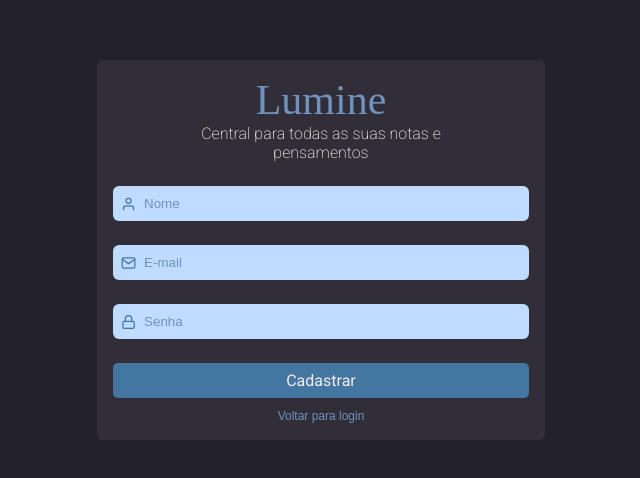
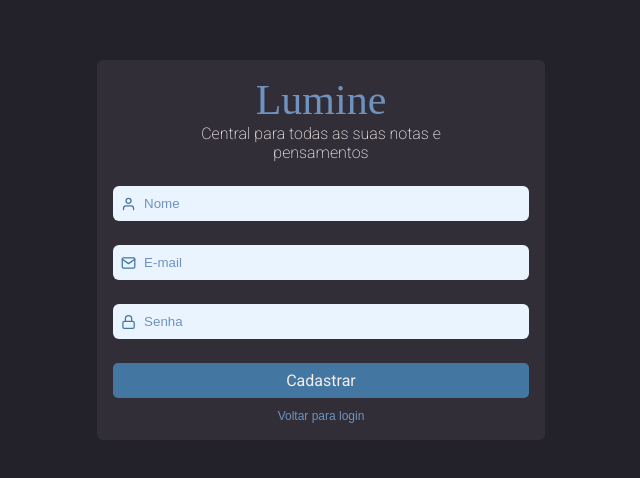
Before and after one commit to Possomato/lumine, a React (Vite) app: page /register in a window 1280 px wide. Shown: the part 150-628 px from the top of the page, without its empty margins (319-959 px from the left). Built offline with nearby package versions, Linux system fonts and the light colour scheme.

Commit message:
upt - colors

```diff
--- a/src/components/Input/index.jsx
+++ b/src/components/Input/index.jsx
@@ -1,8 +1,8 @@
 import { Container } from "./styles";
 
-export function Input({icon: Icon, white, ...rest}){
+export function Input({icon: Icon, ...rest}){
   return(
-    <Container $white={white}>
+    <Container >
       {Icon && <Icon/>}
       <input  {...rest}/>
     </Container>
--- a/src/components/Input/styles.js
+++ b/src/components/Input/styles.js
@@ -9,7 +9,6 @@ export const Container = styled.div`
   border-radius: 6px;
 
   background-color: ${({theme}) => theme.COLORS.BLUE_100};
-  background-color: ${({ $white, theme }) => $white ? theme.COLORS.WHITE : theme.COLORS.BLUE_200};
 
   > input{
     height: 35px;
@@ -21,7 +20,7 @@ export const Container = styled.div`
     border-radius: 6px;
 
     &::placeholder{
-      color: ${({ $white, theme }) => $white ? theme.COLORS.GRAY_300 : theme.COLORS.BLUE_300};
+      color: ${({ theme }) => theme.COLORS.BLUE_300};
     }
   }
 
--- a/src/components/TextArea/styles.js
+++ b/src/components/TextArea/styles.js
@@ -4,7 +4,7 @@ export const Container = styled.textarea`
 width: 100%;
 height: 250px;
 
-background-color: ${({theme}) => theme.COLORS.WHITE};
+background-color: ${({theme}) => theme.COLORS.BLUE_100};
 
 border: none;
 resize: none;
@@ -17,6 +17,6 @@ font-family: 'Roboto', sans-serif;
 margin-top: 8px;
 
 &::placeholder{
-      color: ${({theme}) => theme.COLORS.GRAY_300}
+      color: ${({theme}) => theme.COLORS.BLUE_300}
     }
 `
--- a/src/pages/New/index.jsx
+++ b/src/pages/New/index.jsx
@@ -51,6 +51,11 @@ export function New() {
   }
 
   async function handleNewNote() {
+    if(newTag || newLink){
+      alert('Há campos a serem adicionados!')
+      return
+    }
+
     await api.post('/notes', {
       title,
       description,
@@ -73,13 +78,11 @@ export function New() {
 
           <Input
             placeholder="Título"
-            white={true}
             value={title}
             onChange={(e) => setTitle(e.target.value)}
           />
           <TextArea
             placeholder="Texto"
-            white={true}
             value={description}
             onChange={(e) => setDescription(e.target.value)}
           />
--- a/src/styles/theme.js
+++ b/src/styles/theme.js
@@ -6,7 +6,7 @@ export default {
 
     BLUE_400: '#4476A2',
     BLUE_300: '#6F92BF',
-    BLUE_100: '#BFDBFE',
+    BLUE_100: '#EAF4FF',
 
     GRAY_300: '#666360',
     GRAY_100: '#999591',
```
